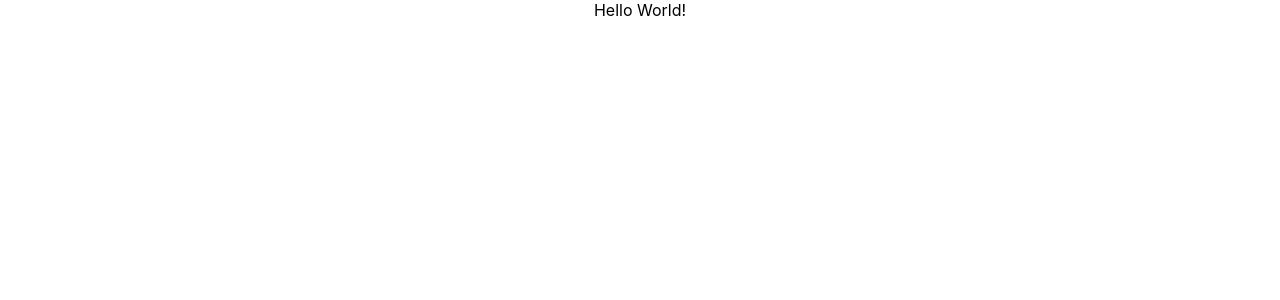
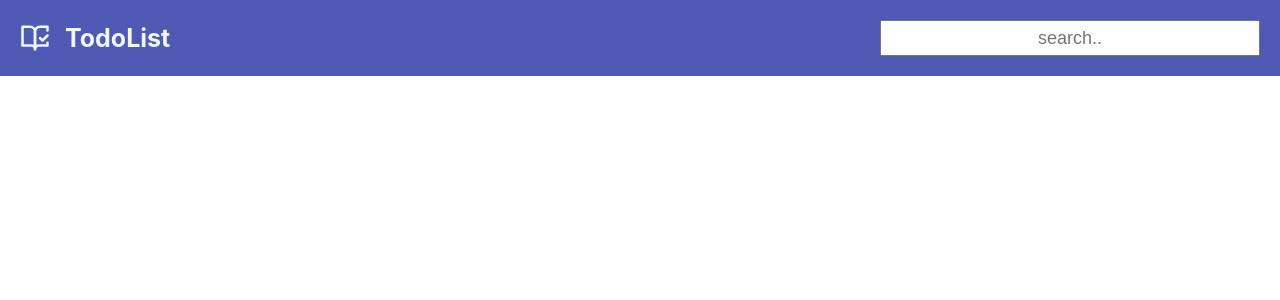
Before and after one commit to vannlithi168/Todo-List, a React (Create React App) app: page / in a window 1280 px wide. Shown: the top 300 px of the page. Built offline with nearby package versions, Linux system fonts and the light colour scheme.

Commit message:
creating navbar

```diff
--- a/package.json
+++ b/package.json
@@ -8,6 +8,7 @@
     "@testing-library/user-event": "^13.5.0",
     "react": "^18.2.0",
     "react-dom": "^18.2.0",
+    "react-icons": "^4.10.1",
     "react-scripts": "5.0.1",
     "web-vitals": "^2.1.4"
   },
--- a/src/App.js
+++ b/src/App.js
@@ -1,7 +1,12 @@
 import "./App.css";
+import Navbar from "./components/NavBar/NavBar";
 
 function App() {
-  return <div className="App">Hello World!</div>;
+  return (
+    <div className="App">
+      <Navbar />
+    </div>
+  );
 }
 
 export default App;
--- /dev/null
+++ b/src/components/NavBar/NavBar.css
@@ -0,0 +1,29 @@
+.navbar {
+  display: flex;
+  justify-content: space-between;
+  background-color: #4e5ab4;
+  padding: 20px 20px;
+  align-items: center;
+}
+
+.navbar h1 {
+  margin: 0;
+  font-size: 25px;
+  color: aliceblue;
+  display: flex;
+  align-items: center;
+}
+
+.navbar h1 span {
+  margin-right: 15px;
+  font-size: 30px;
+  display: flex;
+}
+
+.navbar input {
+  margin: 0;
+  width: 30%;
+  height: 30px;
+  font-size: 18px;
+  text-align: center;
+}
--- /dev/null
+++ b/src/components/NavBar/NavBar.js
@@ -0,0 +1,20 @@
+import React from "react";
+import "./NavBar.css";
+import { LuBookOpenCheck } from "react-icons/lu";
+
+function Navbar({ searchQuery, setSearchQuery }) {
+  return (
+    <div className="navbar">
+      <h1>
+        {" "}
+        <span>
+          <LuBookOpenCheck />
+        </span>
+        TodoList
+      </h1>
+      <input type="text" placeholder="search.." />
+    </div>
+  );
+}
+
+export default Navbar;
```
Also changed, not shown: 1 other file (tests, documents, lock files or other folders).
